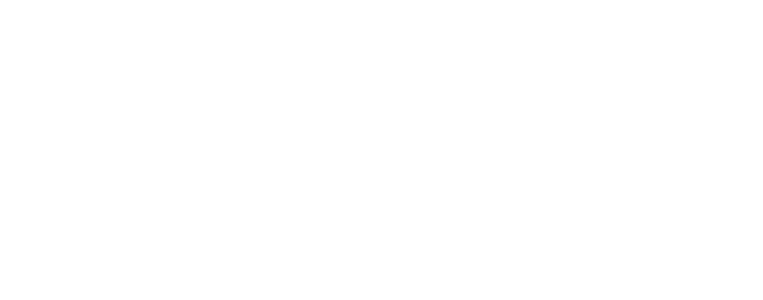
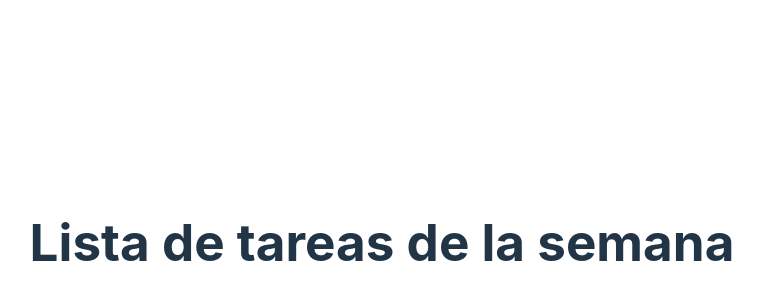
Before and after one commit to JMarioGilD/my-react-task-list, a React (Vite) app: page / in a window 1280 px wide. Shown: the part 158-458 px from the top of the page, without its empty margins (258-1021 px from the left). Built offline with nearby package versions, Linux system fonts and the light colour scheme.

Commit message:
agregando informacion del componente header

```diff
--- a/src/App.jsx
+++ b/src/App.jsx
@@ -1,11 +1,12 @@
 
 import './App.css'
+import Header from './Components/Header'
 
 export default function App() {
 
   return (
-    <>
-
-    </>
+    <div>
+      <Header />
+    </div>
   )
 }
--- a/src/Components/Header.jsx
+++ b/src/Components/Header.jsx
@@ -0,0 +1,9 @@
+function Header() {
+    return (
+        <div>
+            <h1>Lista de tareas de la semana</h1>
+        </div>
+    )
+}
+
+export default Header;
```
